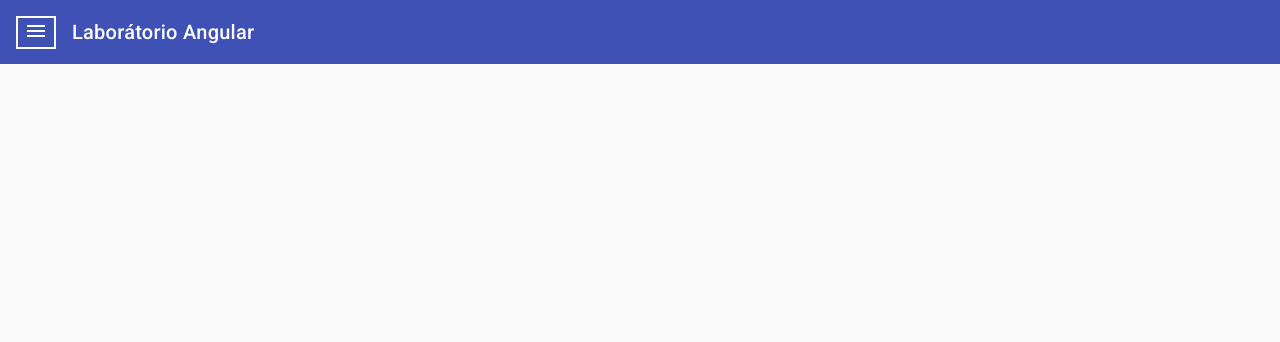
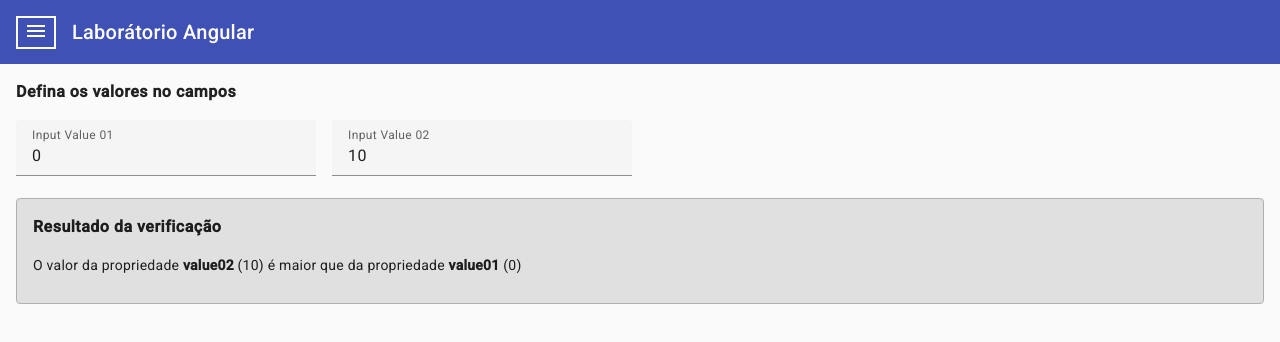
Before and after one commit to phmatos07/lab-angular-ngx, an Angular app: page /if in a window 1280 px wide. Before the commit this address led to /. Shown: the top 342 px of the page. Built offline with nearby package versions, Linux system fonts and the light colour scheme.

Commit message:
feat: Criação do componente responsável por mostrar a funcionalidade do novo @if do Angular 17/18.

```diff
--- a/src/app/app.routes.ts
+++ b/src/app/app.routes.ts
@@ -4,16 +4,27 @@ export const ROUTES: Routes = [
   {
     path: '',
     title: 'Home',
-    loadComponent: () => import('./pages/home/home.component').then(mod => mod.HomeComponent)
+    loadComponent: () =>
+      import('./pages/home/home.component').then((mod) => mod.HomeComponent),
   },
   {
     path: 'stack-traces',
     title: 'Rastreamento de Erros',
-    loadComponent: () => import('./pages/stack-traces/stack-traces.component').then(mod => mod.StackTracesComponent)
+    loadComponent: () =>
+      import('./pages/stack-traces/stack-traces.component').then(
+        (mod) => mod.StackTracesComponent
+      ),
   },
   {
-    path: 'control-flow',
-    title: 'Controle de Fluxo',
-    loadComponent: () => import('./pages/@for/@for.component').then(mod => mod.ForComponent)
+    path: 'for',
+    title: '@for',
+    loadComponent: () =>
+      import('./pages/@for/@for.component').then((mod) => mod.ForComponent),
+  },
+  {
+    path: 'if',
+    title: '@if',
+    loadComponent: () =>
+      import('./pages/@if/@if.component').then((mod) => mod.IfComponent),
   },
 ];
--- /dev/null
+++ b/src/app/pages/@if/@if.component.html
@@ -0,0 +1,37 @@
+<section class="if">
+  <h4>Defina os valores no campos</h4>
+
+  <div class="if__form">
+    <mat-form-field>
+      <mat-label>Input Value 01</mat-label>
+      <input matInput [(ngModel)]="value01" />
+    </mat-form-field>
+
+    <mat-form-field>
+      <mat-label>Input Value 02</mat-label>
+      <input matInput [(ngModel)]="value02" />
+    </mat-form-field>
+  </div>
+
+  <div class="if__result">
+    <h4>Resultado da verificação</h4>
+
+    @if (value01 > value02) {
+    <p>
+      O valor da propriedade <strong>value01</strong> ({{ value01 }}) é maior
+      que da propriedade <strong>value02</strong> ({{ value02 }})
+    </p>
+    } @else if (value02 > value01 ) {
+    <p>
+      O valor da propriedade <strong>value02</strong> ({{ value02 }}) é maior
+      que da propriedade <strong>value01</strong> ({{ value01 }})
+    </p>
+    } @else {
+    <p>Valor de amabas propriedade são iguais</p>
+    <ul>
+      <li><strong>VALUE 01:</strong> {{ value01 }}</li>
+      <li><strong>VALUE 02:</strong> {{ value02 }}</li>
+    </ul>
+    }
+  </div>
+</section>
--- /dev/null
+++ b/src/app/pages/@if/@if.component.scss
@@ -0,0 +1,23 @@
+.if {
+  h4 {
+    font-weight: 700;
+  }
+
+  &__form {
+    display: flex;
+    align-items: flex-start;
+
+    mat-form-field {
+      width: 300px;
+      margin-right: 1rem;
+    }
+  }
+
+  &__result {
+    margin-bottom: 1rem;
+    padding: 1rem;
+    border: 1px solid #b0b0b0;
+    border-radius: 0.25rem;
+    background-color: #e0e0e0;
+  }
+}
--- /dev/null
+++ b/src/app/pages/@if/@if.component.ts
@@ -0,0 +1,15 @@
+import { Component } from '@angular/core';
+import { FormsModule } from '@angular/forms';
+import { MatInputModule } from '@angular/material/input';
+
+@Component({
+  standalone: true,
+  imports: [FormsModule, MatInputModule],
+  selector: 'if',
+  templateUrl: './@if.component.html',
+  styleUrls: ['./@if.component.scss'],
+})
+export class IfComponent {
+  value01 = 0;
+  value02 = 10;
+}
```
